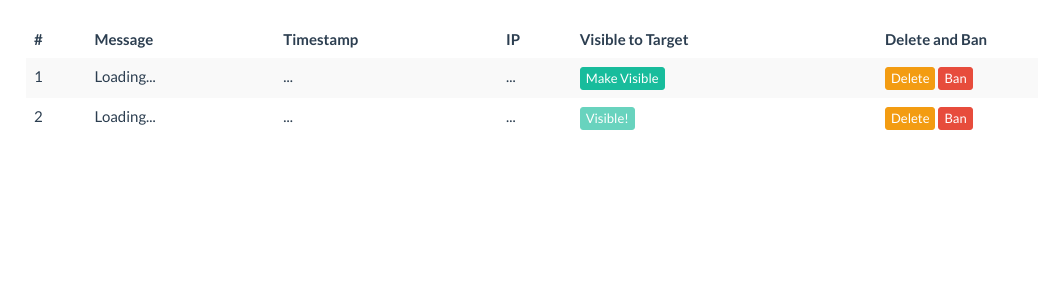
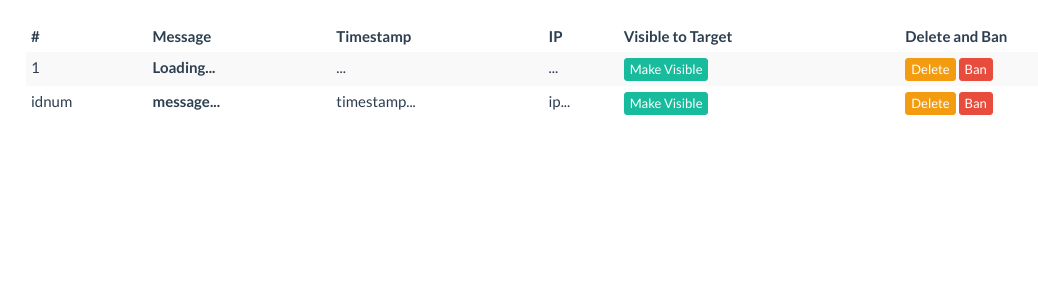
Before and after one commit to jkymmel/askaquestion, a PHP site: page /middleman.php in a window 1280 px wide. Shown: the part 60-360 px from the top of the page, without its empty margins (44-1082 px from the left). Run offline with PHP 8.4, Linux system fonts and the light colour scheme.

Commit message:
htmlspecialchars added to message input, middleman table addrow and removerow functions exist, but dont do what they should

```diff
--- a/include/send.php
+++ b/include/send.php
@@ -61,7 +61,7 @@ function send($ip, $message) {
     global $DB;
     global $timestamp;
     $query = $DB->prepare("INSERT INTO questions (ip, question, timestamp) VALUES (?, ?, ?) ");
-    if ($query->execute(array($ip, $message, $timestamp))) {
+    if ($query->execute(array($ip, htmlspecialchars($message), $timestamp))) {
         $status = 1;
     } else {
         $status = 2;
--- a/js/middleget.js
+++ b/js/middleget.js
@@ -0,0 +1,18 @@
+function appendRow() {
+    var table = document.getElementById('table');
+    var rowCount = table.rows.length;
+    var row = table.insertRow(rowCount);
+    console.log(table);
+    row.insertCell(0).innerHTML = 'idnum';
+    row.insertCell(1).innerHTML = '<strong>message...</strong>';
+    row.insertCell(2).innerHTML = 'timestamp...';
+    row.insertCell(3).innerHTML = 'ip...';
+    row.insertCell(4).innerHTML = '<a onclick="appendRow()" class="btn btn-success btn-xs">Make Visible</a>';
+    row.insertCell(5).innerHTML = '<a onclick="removeRow(this)" class="btn btn-warning btn-xs">Delete</a> ' +
+    '<a href="#" class="btn btn-danger btn-xs">Ban</a>';
+} function removeRow(obj) {
+    var index = obj.parentNode.parentNode;
+    console.log(index);
+    var table = document.getElementById('table');
+    table.deleteRow(index);
+}
--- a/middleman.php
+++ b/middleman.php
@@ -26,7 +26,7 @@
             <form method="post" role="form">
                 <div class="row">
                     <div class="col-xs-12">
-                        <table class="table table-striped table-hover ">
+                        <table class="table table-striped table-hover table-condensed">
                             <thead>
                             <tr>
                                 <th>#</th>
@@ -37,24 +37,13 @@
                                 <th>Delete and Ban</th>
                             </tr>
                             </thead>
-                            <tbody>
+                            <tbody id="table">
                             <tr>
                                 <td>1</td>
-                                <td>Loading...</td>
+                                <td><strong>Loading...</strong></td>
                                 <td>...</td>
                                 <td>...</td>
                                 <td><a href="#" class="btn btn-success btn-xs">Make Visible</a></td>
-                                <td>
-                                    <a href="#" class="btn btn-warning btn-xs">Delete</a>
-                                    <a href="#" class="btn btn-danger btn-xs">Ban</a>
-                                </td>
-                            </tr>
-                            <tr>
-                                <td>2</td>
-                                <td>Loading...</td>
-                                <td>...</td>
-                                <td>...</td>
-                                <td><a href="#" class="btn btn-success disabled btn-xs">Visible!</a></td>
                                 <td>
                                     <a href="#" class="btn btn-warning btn-xs">Delete</a>
                                     <a href="#" class="btn btn-danger btn-xs">Ban</a>
@@ -66,7 +55,9 @@
                 </div>
             </form>
         </div>
-    <script src="js/jquery-2.1.1.min.js"></script>
-    <script src="js/bootstrap.min.js"></script>
+        <script src="js/jquery-2.1.1.min.js"></script>
+        <script src="js/bootstrap.min.js"></script>
+        <script src="js/middleget.js"></script>
+        <script type="text/javascript">appendRow();</script>
     </body>
 </html>
```
